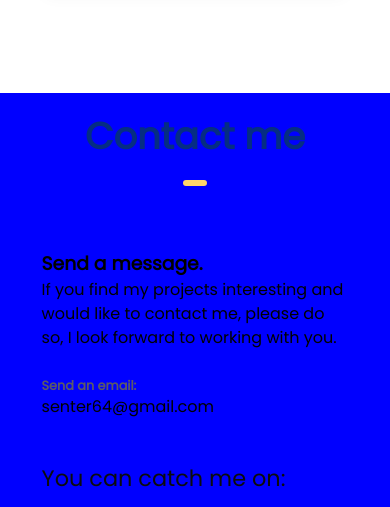
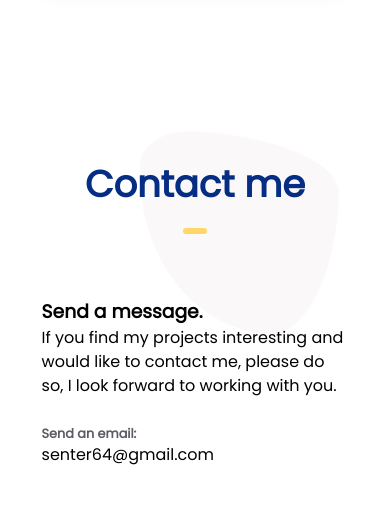
Before and after one commit to Fruscoqq/MyPortfolio_June, a website: page index.html in a window 390 px wide. Shown: the part 6866-7373 px from the top of the page. Drawn offline with nearby package versions, Linux system fonts and the light colour scheme.

```diff
--- a/scss/main.scss
+++ b/scss/main.scss
@@ -870,13 +870,6 @@
 }
 }
 
-@media only screen and (max-width: 500px) {
-  section#contact-me{
-    background: blue;
-    padding: 0 1rem;
-  }
-}
-
 // Scrollbar
 ::-webkit-scrollbar
 {
```
Also changed, not shown: dist/css/main.css.
